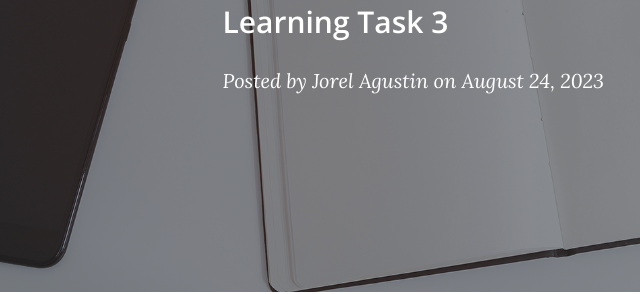
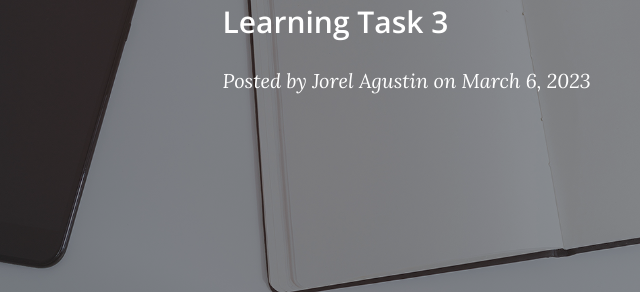
Before and after one commit to emmarcaber/JoMeEm-EPortfolio, a plain HTML site: page compilation/jorel-act.html in a window 1280 px wide. Shown: the part 341-635 px from the top of the page, 123-763 px from the left. Drawn offline with nearby package versions, Linux system fonts and the light colour scheme.

Commit message:
Update compilation/*.html, changes the post dates

```diff
--- a/compilation/jorel-act.html
+++ b/compilation/jorel-act.html
@@ -81,7 +81,7 @@
               <span class="meta">
                 Posted by
                 <a href="#!">Jorel Agustin</a>
-                on August 24, 2023
+                on March 6, 2023
               </span>
             </div>
           </div>
```
Also changed, not shown: compilation/emmar-act.html (+1 -1 lines), compilation/rommel-act.html (+1 -1 lines).
